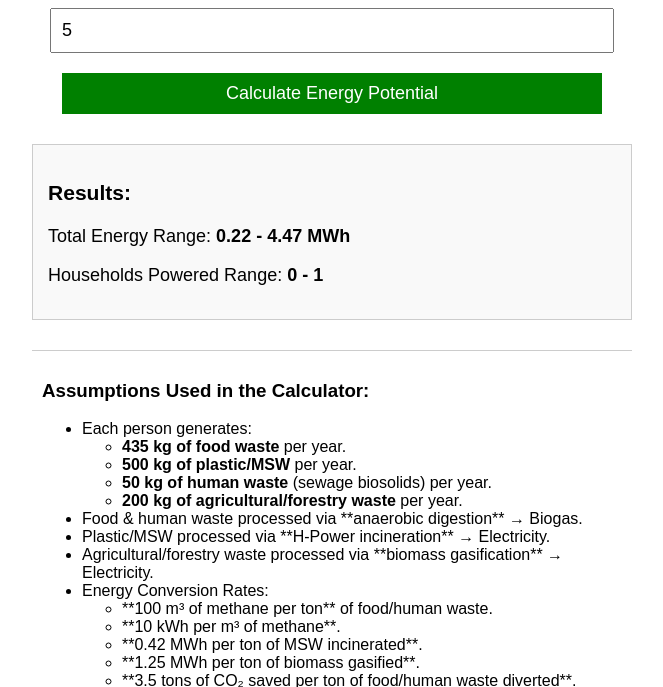
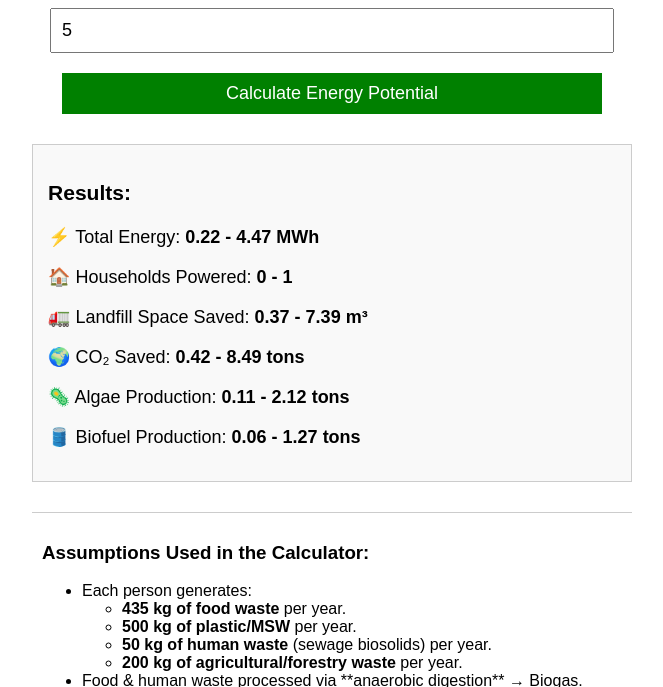
Before and after one commit to lostinalaskatill08/waste-to-energy-calculator, a plain HTML site: page index.html in a window 1280 px wide. Both pictures are taken after typing "5" into the empty fields and a click on the button "Calculate Energy Potential". Shown: the part 108-795 px from the top of the page, without its empty margins (308-971 px from the left). Drawn offline with Linux system fonts and the light colour scheme.

Commit message:
Update index.html

```diff
--- a/index.html
+++ b/index.html
@@ -78,7 +78,6 @@
                 </ul>
             </li>
             <li>**Household Energy Consumption**: **8,000 kWh per year per household**.</li>
-            <li>**Processing Percentage (%): Automatically calculated between 5% - 100%.**</li>
         </ul>
     </div>
 
@@ -104,40 +103,52 @@
             let electricityPerMethaneM3 = 10;
             let incinerationEfficiency = 0.42;
             let gasificationEfficiency = 1.25;
+            let co2EquivalentSaved = 3.5;
+            let algaePerCo2 = 0.25;
+            let biofuelPerAlgae = 0.6;
             let householdEnergyUsage = 8000;
+            let landfillSpacePerTon = 1.5;
+
+            let totalFoodWaste = (population * foodWastePerPerson) / 1000;
+            let totalPlasticMSW = (population * plasticMSWPerPerson) / 1000;
+            let totalHumanWaste = (population * humanWastePerPerson) / 1000;
+            let totalAgWaste = (population * agWastePerPerson) / 1000;
 
             let minProcessing = 0.05;
             let maxProcessing = 1.0;
 
-            function computeOutputs(processingFactor) {
-                let processedFoodWaste = (population * foodWastePerPerson * processingFactor) / 1000;
-                let processedPlasticMSW = (population * plasticMSWPerPerson * processingFactor) / 1000;
-                let processedHumanWaste = (population * humanWastePerPerson * processingFactor) / 1000;
-                let processedAgWaste = (population * agWastePerPerson * processingFactor) / 1000;
+            function processWaste(rate) {
+                let processedFoodWaste = totalFoodWaste * rate;
+                let processedPlasticMSW = totalPlasticMSW * rate;
+                let processedHumanWaste = totalHumanWaste * rate;
+                let processedAgWaste = totalAgWaste * rate;
 
                 let methaneFood = processedFoodWaste * methaneYieldPerTon;
                 let electricityFood = methaneFood * electricityPerMethaneM3;
-
                 let electricityPlasticMSW = processedPlasticMSW * incinerationEfficiency * 1000;
                 let electricityAgWaste = processedAgWaste * gasificationEfficiency * 1000;
 
-                let totalEnergyGenerated = (electricityFood + electricityPlasticMSW + electricityAgWaste) / 1000;
-                let householdsPowered = totalEnergyGenerated * 1000 / householdEnergyUsage;
+                let totalEnergy = (electricityFood + electricityPlasticMSW + electricityAgWaste) / 1000;
+                let householdsPowered = totalEnergy * 1000 / householdEnergyUsage;
+                let landfillSpaceSaved = (processedFoodWaste + processedPlasticMSW + processedHumanWaste) * landfillSpacePerTon;
+                let co2Saved = (processedFoodWaste + processedHumanWaste) * co2EquivalentSaved;
+                let algaeProduced = co2Saved * algaePerCo2;
+                let biofuelProduced = algaeProduced * biofuelPerAlgae;
 
-                return {
-                    totalEnergyGenerated: totalEnergyGenerated.toFixed(2),
-                    householdsPowered: householdsPowered.toFixed(0)
-                };
+                return { totalEnergy, householdsPowered, landfillSpaceSaved, co2Saved, algaeProduced, biofuelProduced };
             }
 
-            let minOutputs = computeOutputs(minProcessing);
-            let maxOutputs = computeOutputs(maxProcessing);
+            let minValues = processWaste(minProcessing);
+            let maxValues = processWaste(maxProcessing);
 
             document.getElementById("result").innerHTML = `
                 <h3>Results:</h3>
-                <p>Total Energy Range: <b>${minOutputs.totalEnergyGenerated} - ${maxOutputs.totalEnergyGenerated} MWh</b></p>
-                <p>Households Powered Range: <b>${minOutputs.householdsPowered} - ${maxOutputs.householdsPowered}</b></p>
-            `;
+                <p>⚡ Total Energy: <b>${minValues.totalEnergy.toFixed(2)} - ${maxValues.totalEnergy.toFixed(2)} MWh</b></p>
+                <p>🏠 Households Powered: <b>${minValues.householdsPowered.toFixed(0)} - ${maxValues.householdsPowered.toFixed(0)}</b></p>
+                <p>🚛 Landfill Space Saved: <b>${minValues.landfillSpaceSaved.toFixed(2)} - ${maxValues.landfillSpaceSaved.toFixed(2)} m³</b></p>
+                <p>🌍 CO₂ Saved: <b>${minValues.co2Saved.toFixed(2)} - ${maxValues.co2Saved.toFixed(2)} tons</b></p>
+                <p>🦠 Algae Production: <b>${minValues.algaeProduced.toFixed(2)} - ${maxValues.algaeProduced.toFixed(2)} tons</b></p>
+                <p>🛢️ Biofuel Production: <b>${minValues.biofuelProduced.toFixed(2)} - ${maxValues.biofuelProduced.toFixed(2)} tons</b></p>`;
         }
     </script>
 </body>
```
